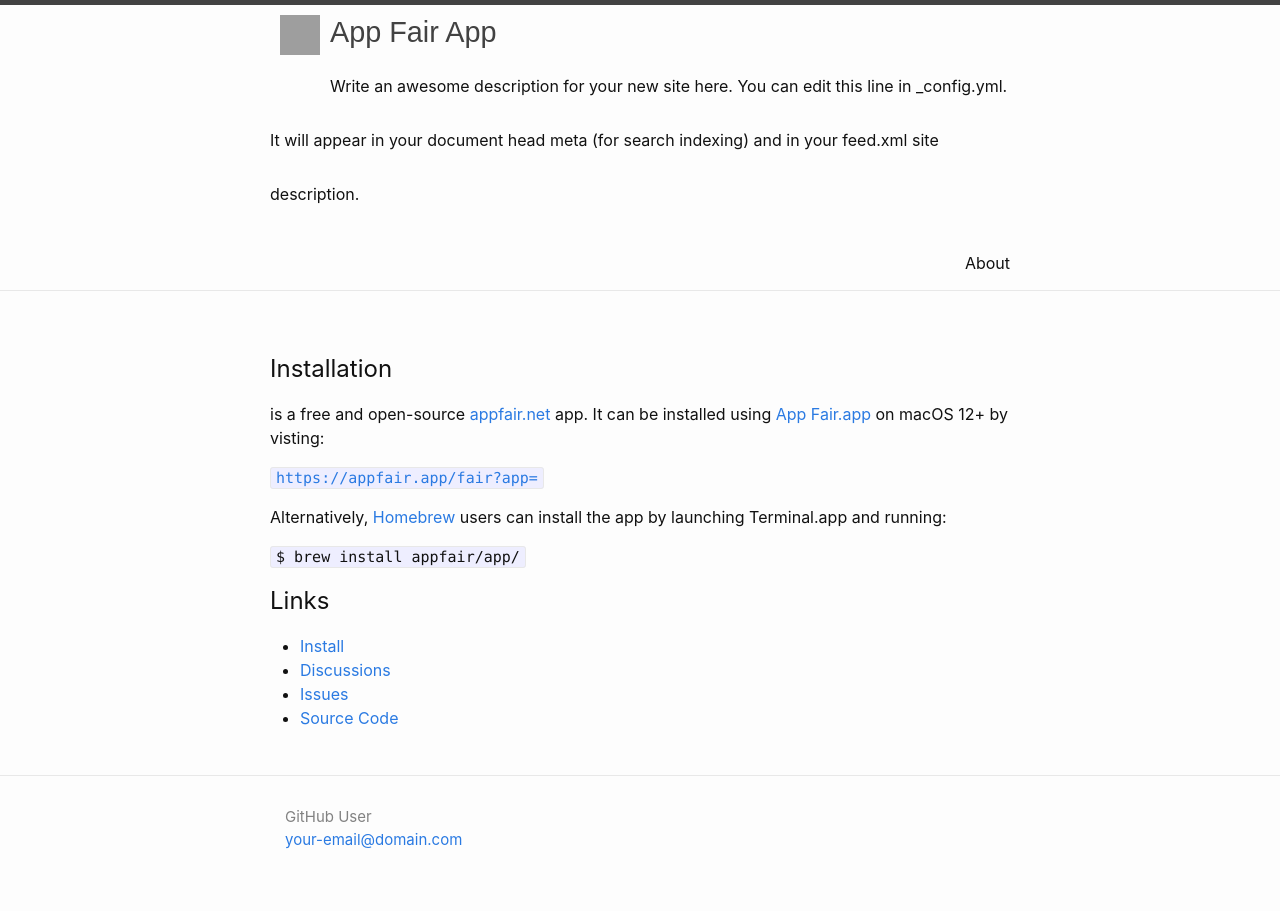
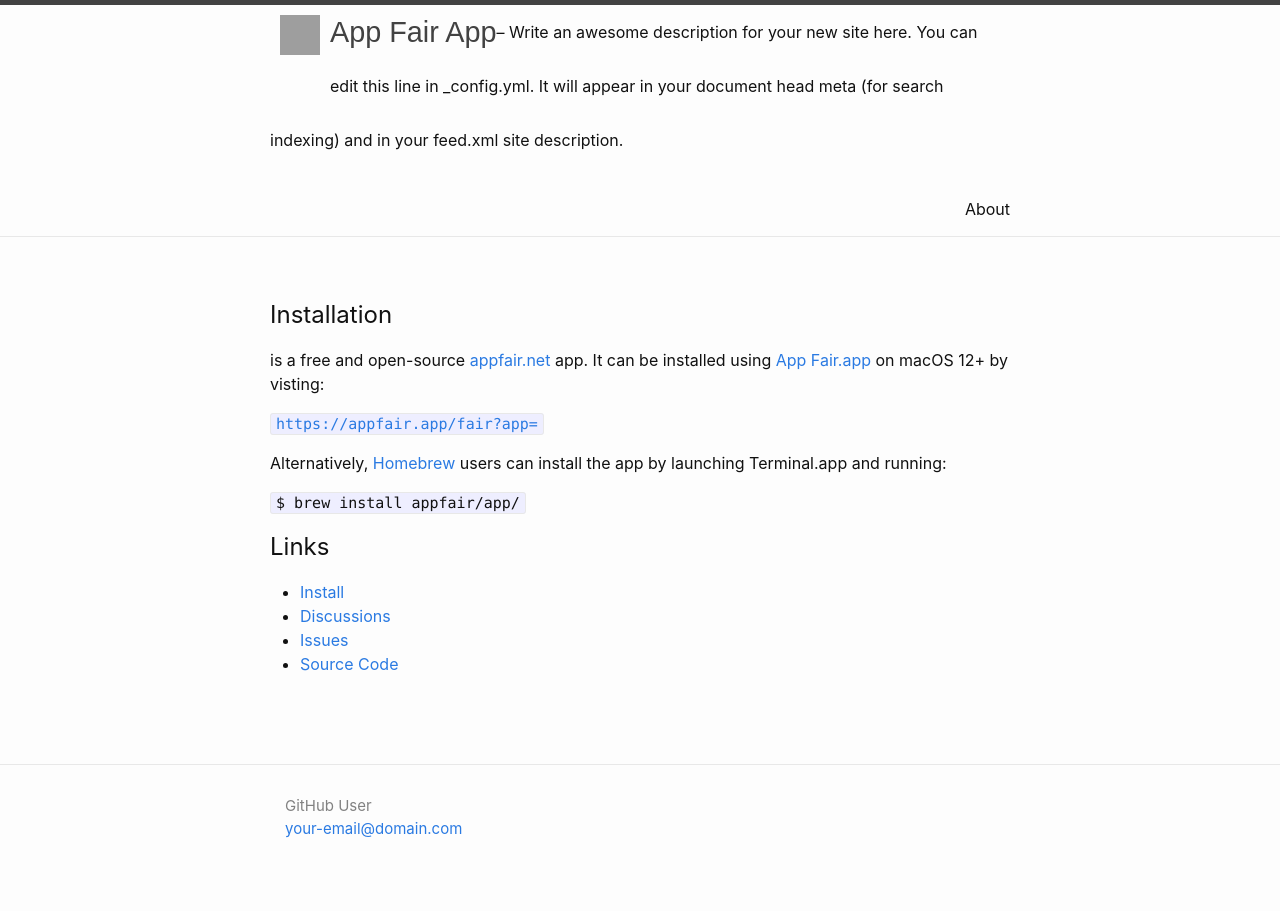
Before and after one commit to appfair/fairapp-theme, a Jekyll site: the page built from index.md, in a window 1280 px wide. Built offline with Jekyll 4.4.1, drawn with Linux system fonts in a browser that asks for light colours; part of the change alters nothing that is shown; grey boxes are pictures that could not be loaded.

Commit message:
chore: checkpoint

```diff
--- a/_includes/header.html
+++ b/_includes/header.html
@@ -15,14 +15,12 @@
     {% assign apptoken = appname | slugify %}
     {% assign apptitle = appname | replace: "-", " " %}
 
-    <div>
+    <div style="vertical-align: middle;">
     {% if page.showicon != false %}
     <img style="padding: 10px;" align="left" width="40" height="40" src="{{ appurl }}/releases/latest/download/{{ appname }}.png" />
     {% endif %}
     <p>
-    <a class="site-title" rel="author" href="{{ "/" | relative_url }}">{{ apptitle | default:site.title | escape }}</a>
-    <br />
-    {{ page.subtitle | default: site.description }}
+    <a class="site-title" rel="author" href="{{ "/" | relative_url }}">{{ apptitle | default:site.title | escape }}</a> – {{ page.subtitle | default: site.description }}
     </p>
     </div>
 
--- a/_layouts/fairapp.html
+++ b/_layouts/fairapp.html
@@ -48,9 +48,10 @@ $ brew install appfair/app/{{ apptoken }}
 
 {% assign assetnames = site.github.latest_release.assets | map: 'name' | uniq %}
 
-{% assign platforms = 'mac,ios' | split: ',' %}
+{% assign platforms = 'mac,iphone,ipad' | split: ',' %}
 
-{% assign iosHeader = false %}
+{% assign iPhoneHeader = false %}
+{% assign iPadHeader = false %}
 {% assign macHeader = false %}
 
 {% assign maczip = appname | append: '-macOS.zip' %}
@@ -73,9 +74,14 @@ $ brew install appfair/app/{{ apptoken }}
 <h2>macOS Screenshots</h2>
 {% endif %}
 
-{% if platform == 'ios' and iosHeader == false %}
-{% assign iosHeader = true %}
-<h2>iOS Screenshots</h2>
+{% if platform == 'iphone' and iPhoneHeader == false %}
+{% assign iPhoneHeader = true %}
+<h2>iPhone Screenshots</h2>
+{% endif %}
+
+{% if platform == 'ipad' and iPadHeader == false %}
+{% assign iPadHeader = true %}
+<h2>iPad Screenshots</h2>
 {% endif %}
 
 <div>
```
